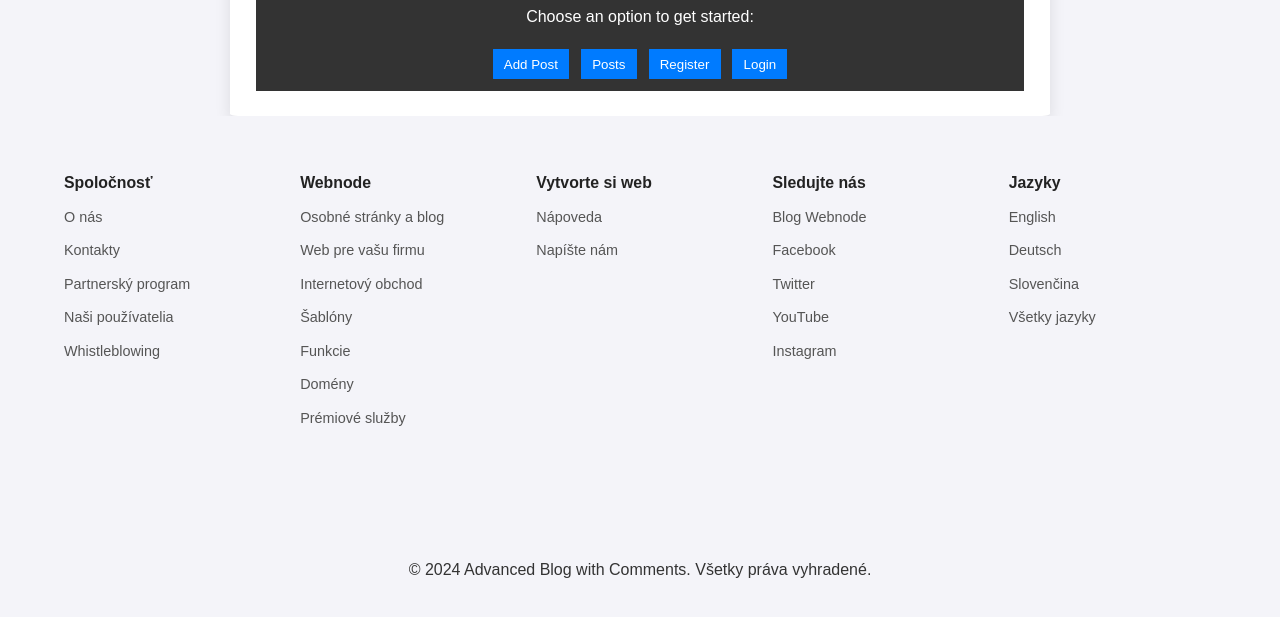
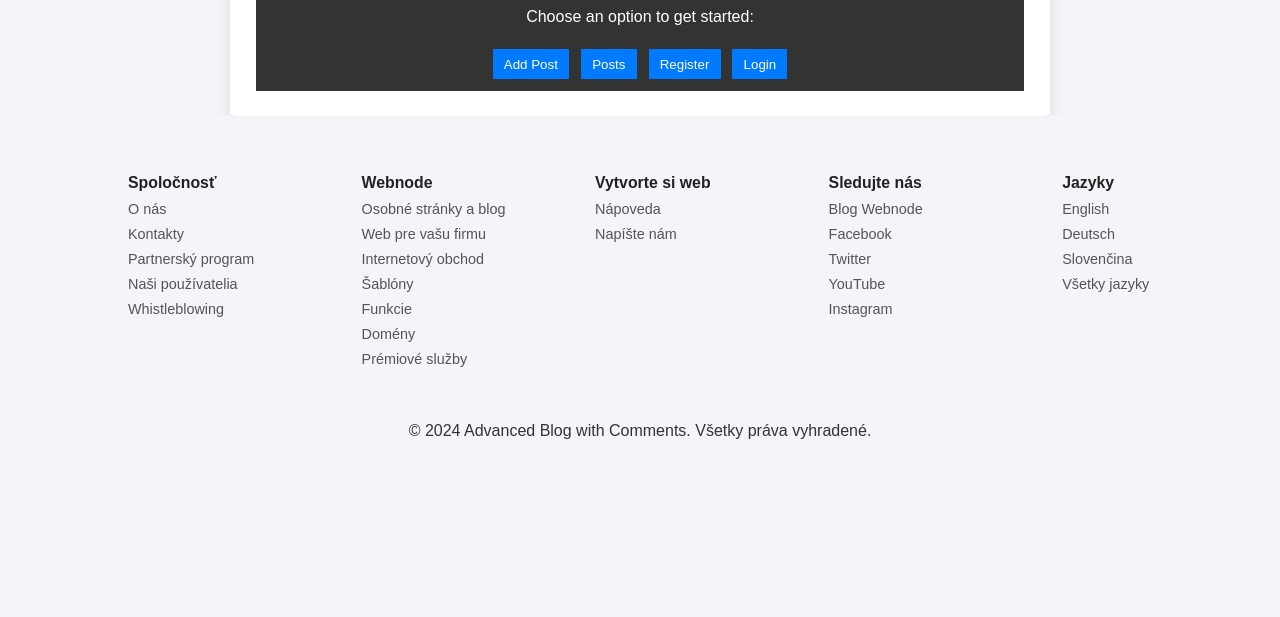
Before and after one commit to IlarionDub/V2.8, a website: page index.html in a window 1280 px wide. Shown: the part 155-772 px from the top of the page. Drawn offline with Linux system fonts and the light colour scheme; no server answers.

Commit message:
Update style.css

```diff
--- a/style.css
+++ b/style.css
@@ -424,7 +424,7 @@ right: 0.3%;
     display: flex;
     flex-wrap: wrap;
     justify-content: space-between;
-    padding: 3% 5%;
+    padding: 3% 1% 1% 10%;;
     background-color: #f4f4f9;
     color: #333;
     font-size: 90%;
@@ -434,12 +434,12 @@ right: 0.3%;
 
 .footer-column {
     width: 18%;
-    margin-bottom: 5%;
+    margin-bottom: 1%;
 }
 
 .footer-column h3 {
     font-size: 110%;
-    margin-bottom: 5%;
+    margin-bottom: 1%;
     color: #222;
 }
 
@@ -450,7 +450,7 @@ right: 0.3%;
 }
 
 .footer-column ul li {
-    margin-bottom: 5%;
+    margin-bottom: 1%;
 }
 
 .footer-column ul li a {
```
